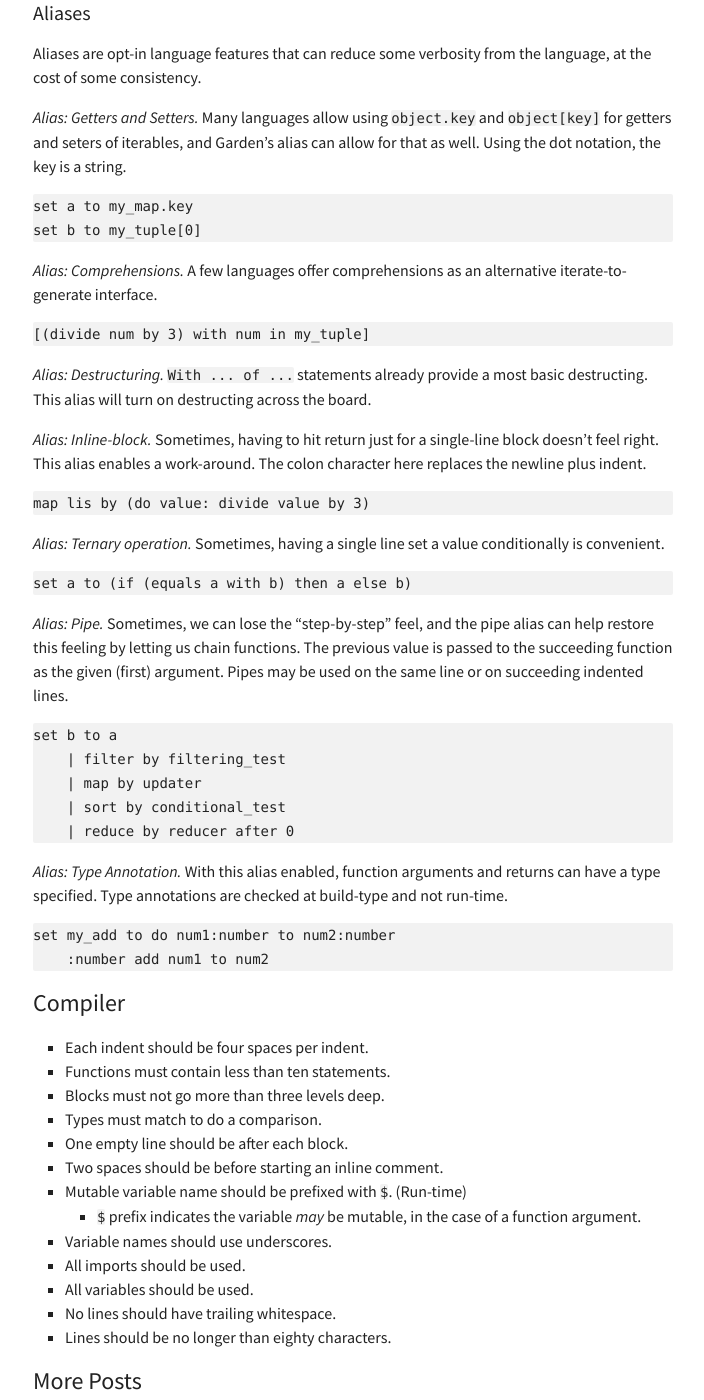
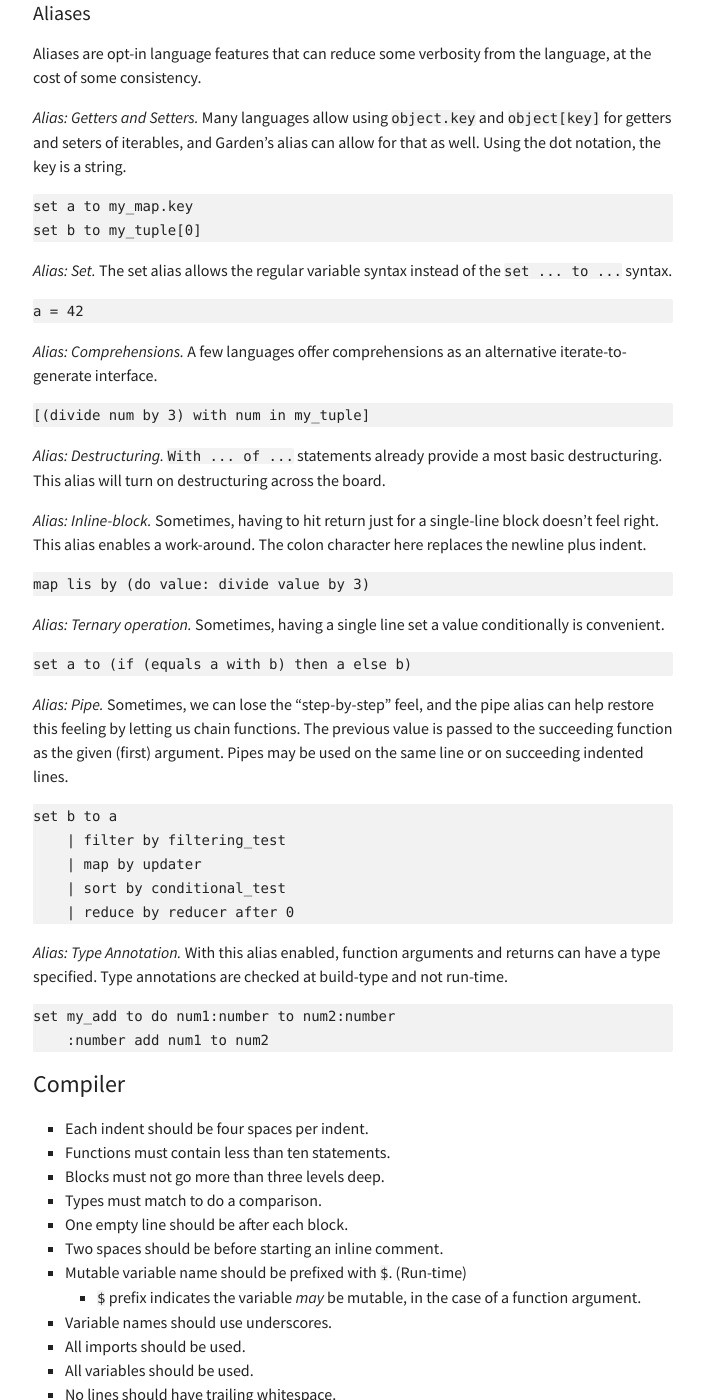
Before and after one commit to heiskr/heiskr.github.io, a Jekyll site: the page built from _posts/2014-06-24-garden.md, in a window 1280 px wide and 1400 px high, scrolled down 5068 px. Shown: the whole window, without its empty margins (287-991 px from the left). Built offline with Jekyll 4.4.1, drawn with Linux system fonts in a browser that asks for light colours; nearby versions of some CDN libraries; comment, search, counter and statistics services are not loaded; some of the changed text lies outside the part shown.

Commit message:
A few fixes

```diff
--- a/_posts/2014-06-24-garden.md
+++ b/_posts/2014-06-24-garden.md
@@ -240,11 +240,15 @@ Aliases are opt-in language features that can reduce some verbosity from the lan
     set a to my_map.key
     set b to my_tuple[0]
 
+*Alias: Set.* The set alias allows the regular variable syntax instead of the `set ... to ...` syntax.
+
+    a = 42
+
 *Alias: Comprehensions.* A few languages offer comprehensions as an alternative iterate-to-generate interface.
 
     [(divide num by 3) with num in my_tuple]
 
-*Alias: Destructuring.* `With ... of ...` statements already provide a most basic destructing. This alias will turn on destructing across the board.
+*Alias: Destructuring.* `With ... of ...` statements already provide a most basic destructuring. This alias will turn on destructuring across the board.
 
 *Alias: Inline-block.* Sometimes, having to hit return just for a single-line block doesn't feel right. This alias enables a work-around. The colon character here replaces the newline plus indent.
 
```
Also changed, not shown: other parts of _posts/2014-06-24-garden.md (+13 -1 lines).
